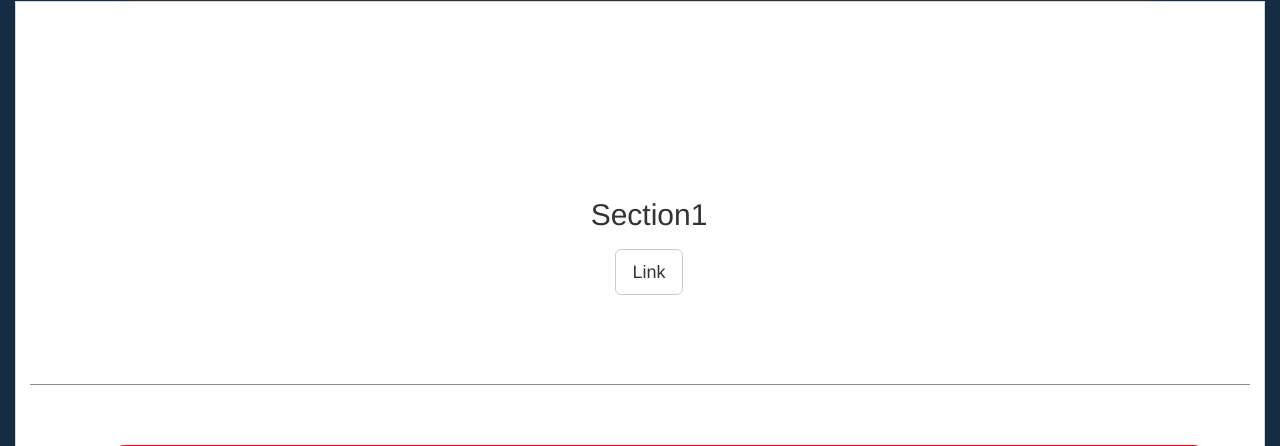
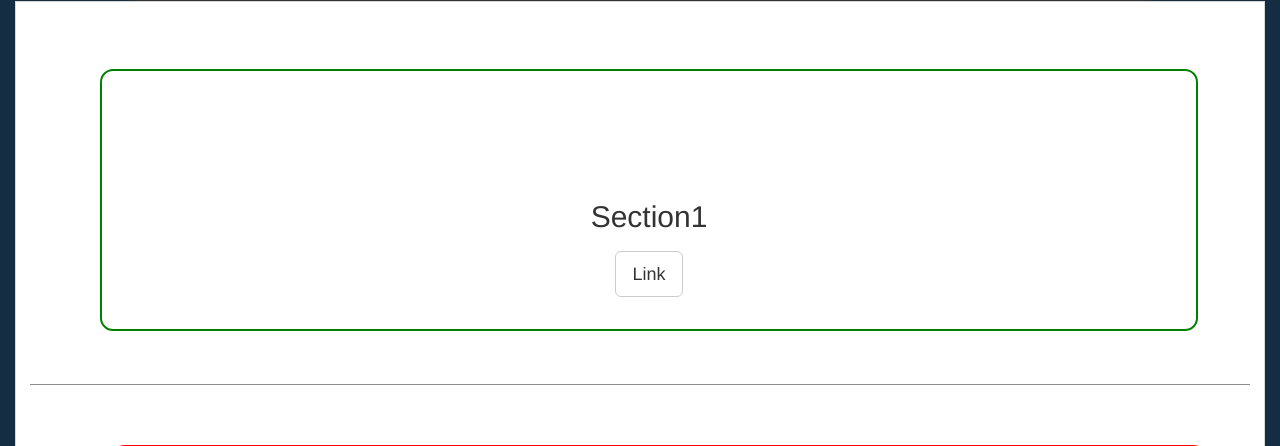
Before and after one commit to rubyrails009/project, a PHP site: page / in a window 1280 px wide. Shown: the part 573-1019 px from the top of the page. Run offline with PHP 8.4, Linux system fonts and the light colour scheme; some libraries are stand-ins or nearby versions.

Commit message:
Correct missing border

```diff
--- a/css/portfolio.css
+++ b/css/portfolio.css
@@ -56,7 +56,7 @@ hr {
 #about {
     width: 90%;
     height: 18.75em;
-    border: .1875 solid green;
+    border: .1875em solid green;
     padding: 7.8125em;
     margin: 3.75em 5em;
     border-radius: .9375em;
```
